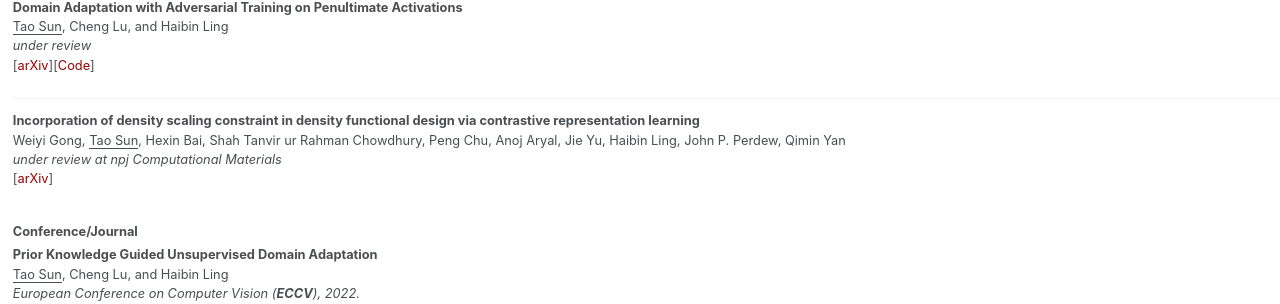
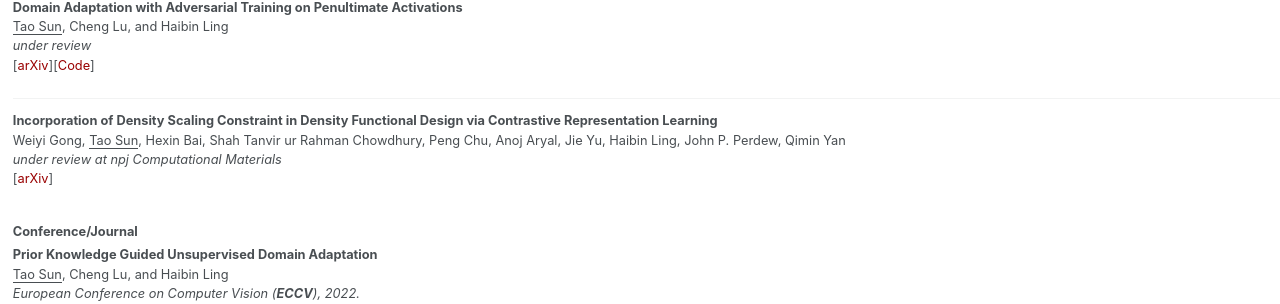
Before and after one commit to tsun/tsun.github.io, a Jekyll site: the page built from _pages/publications.md, in a window 1280 px wide. Shown: the part 325-629 px from the top of the page. Built offline with Jekyll 4.4.1, drawn with Linux system fonts in a browser that asks for light colours; cached includes are drawn as plain includes; nearby versions of some CDN libraries.

```diff
--- a/_pages/publications.md
+++ b/_pages/publications.md
@@ -45,7 +45,7 @@
    <link rel="stylesheet" href="/assets/css/my.css">
    <div class="img"><img class="img_responsive" src="/images/pub/arxiv22c.png"></div>
    <div class="text">
-     <div class="title"><b>Incorporation of density scaling constraint in density functional design via contrastive representation learning</b></div>
+     <div class="title"><b>Incorporation of Density Scaling Constraint in Density Functional Design via Contrastive Representation Learning</b></div>
      <div class="authors">Weiyi Gong, <u>Tao Sun</u>, Hexin Bai, Shah Tanvir ur Rahman Chowdhury, Peng Chu, Anoj Aryal, Jie Yu, Haibin Ling, John P. Perdew, Qimin Yan</div>
     <div> <em>under review at npj Computational Materials</em> </div>
      [<a href="https://arxiv.org/abs/2205.15071" target="_blank" rel="nofollow">arXiv</a>]
```
Also changed, not shown: _pages/publication.md (deleted).
